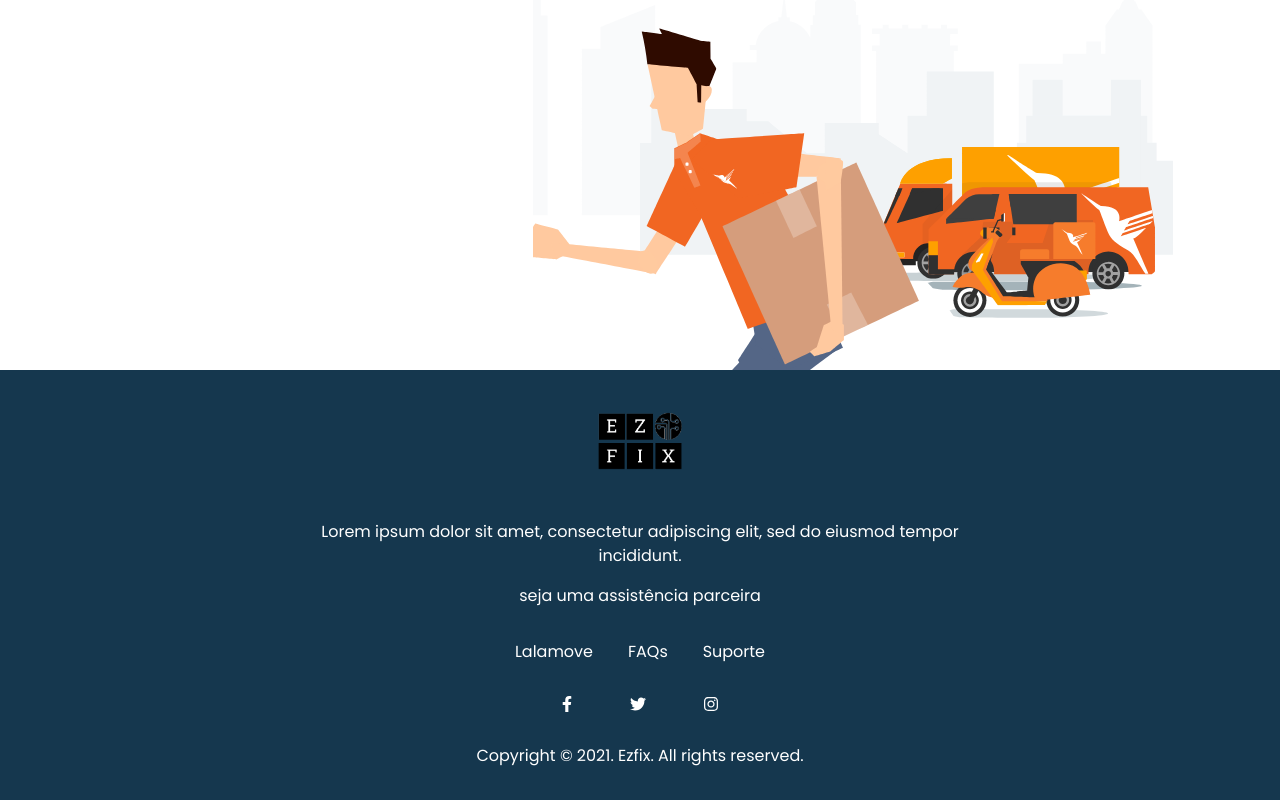
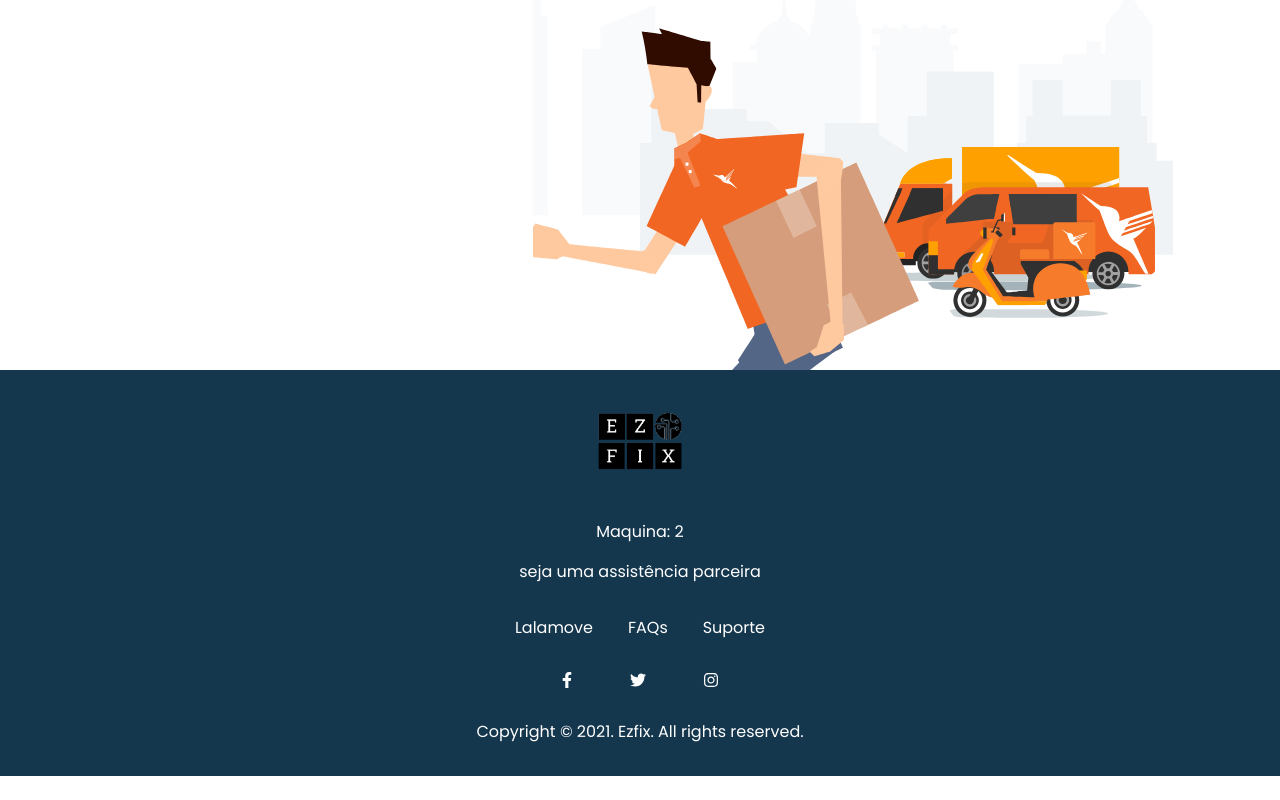
Before and after one commit to JoaoPedroArnaut/ezfix-front-end-assistencia, a Next.js app: page / in a window 1280 px wide. Shown: the part 3534-4334 px from the top of the page. After the commit the page ends 4310 px from the top, so only its background shows below. Built offline with nearby package versions, Linux system fonts and the light colour scheme; no server answers.

Commit message:
loadfake

```diff
--- a/src/components/Footer.jsx
+++ b/src/components/Footer.jsx
@@ -1,21 +1,30 @@
+/* eslint-disable react-hooks/exhaustive-deps */
 import { faFacebookF, faInstagram, faTwitter } from '@fortawesome/free-brands-svg-icons'
 import { FontAwesomeIcon } from '@fortawesome/react-fontawesome'
 import Link from 'next/link'
 import Image from 'next/image'
-import React from 'react'
+import React, { useState, useEffect } from 'react'
 
 const Footer = () => {
+
+    const [maquina, setMaquina] = useState(1)
+
+    useEffect(() => {
+
+        Math.floor(Math.random() * 10) % 2 == 0 ? setMaquina(1) : setMaquina(2)
+    }, [])
+
     return (
         <div className="bg-blue-dark flex items-center flex-col text-white text-center">
             <Image src='/ezfix_logo.png' alt="logo ezfix" height="150" width="150" />
-            <p className="sm:w-6/12">Lorem ipsum dolor sit amet, consectetur adipiscing elit, sed do eiusmod tempor incididunt.</p>
+            <p className="sm:w-6/12">Maquina: {maquina}</p>
             <Link href="/tecnico/home" passHref>
-                <p className="mt-4 cursor-pointer" >seja uma assistência parceira</p>
+                <a className="mt-4 cursor-pointer" >seja uma assistência parceira</a>
             </Link>
             <div className="w-full sm:w-6/12 lg:w-3/12 flex justify-evenly mt-8">
                 <p>Lalamove</p>
                 <Link href="/faq" passHref>
-                <p>FAQs</p>
+                    <a>FAQs</a>
                 </Link>
                 <p>Suporte</p>
             </div>
```
